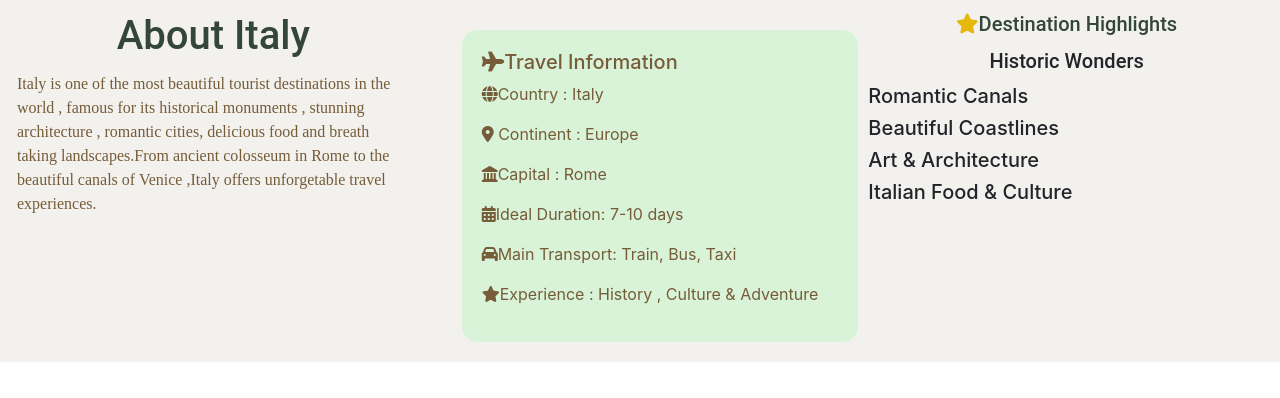
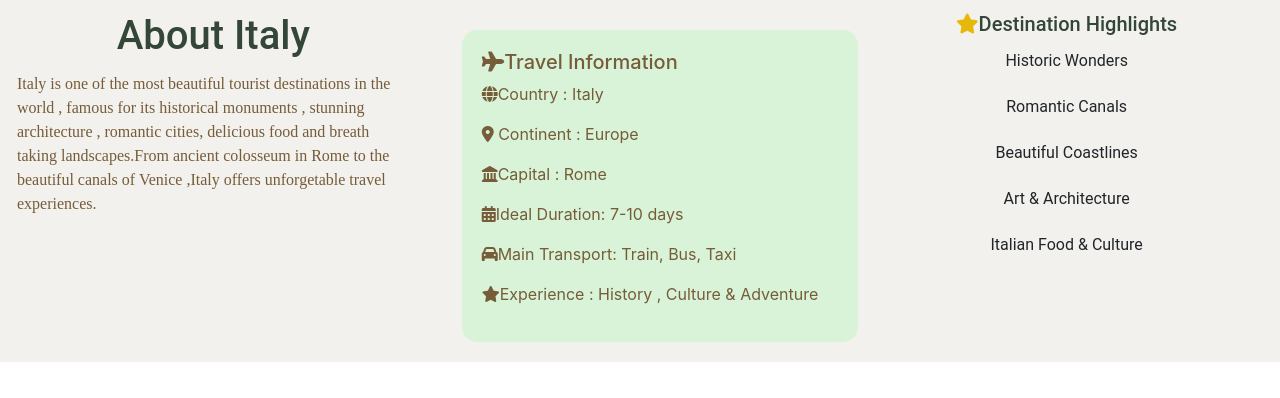
Before and after one commit to anirudhgowda789/Travel-Tourism-Website, a plain HTML site: page index.html in a window 1280 px wide. Shown: the part 2086-2484 px from the top of the page. Drawn offline with nearby package versions, Linux system fonts and the light colour scheme.

Commit message:
Nov 15, 2026, 1:42 PM

```diff
--- a/index.html
+++ b/index.html
@@ -167,11 +167,11 @@
                 <section class="col-12 col-sm-12 col-md-4 col-lg-4 col-xl-4">
                     <h5 class="	destination-highlights-title"><span class="solid"><i class="fa-solid fa-star"></i></span>Destination Highlights</h5>
                     <article class="destination-highlights-section" >
-                        <h5 class="destination-highlights-section-heading">Historic Wonders</h5>
-                        <h5>Romantic Canals</h5>
-                        <h5>Beautiful Coastlines</h5>
-                        <h5>Art & Architecture</h5>
-                        <h5>Italian Food & Culture</h5>
+                        <p class="destination-highlights-section-heading">Historic Wonders</p>
+                        <p class="destination-highlights-section-heading">Romantic Canals</p>
+                        <p class="destination-highlights-section-heading">Beautiful Coastlines</p>
+                        <p class="destination-highlights-section-heading">Art & Architecture</p>
+                        <p class="destination-highlights-section-heading">Italian Food & Culture</p>
                     </article>
                 </section>
             </section>
```
